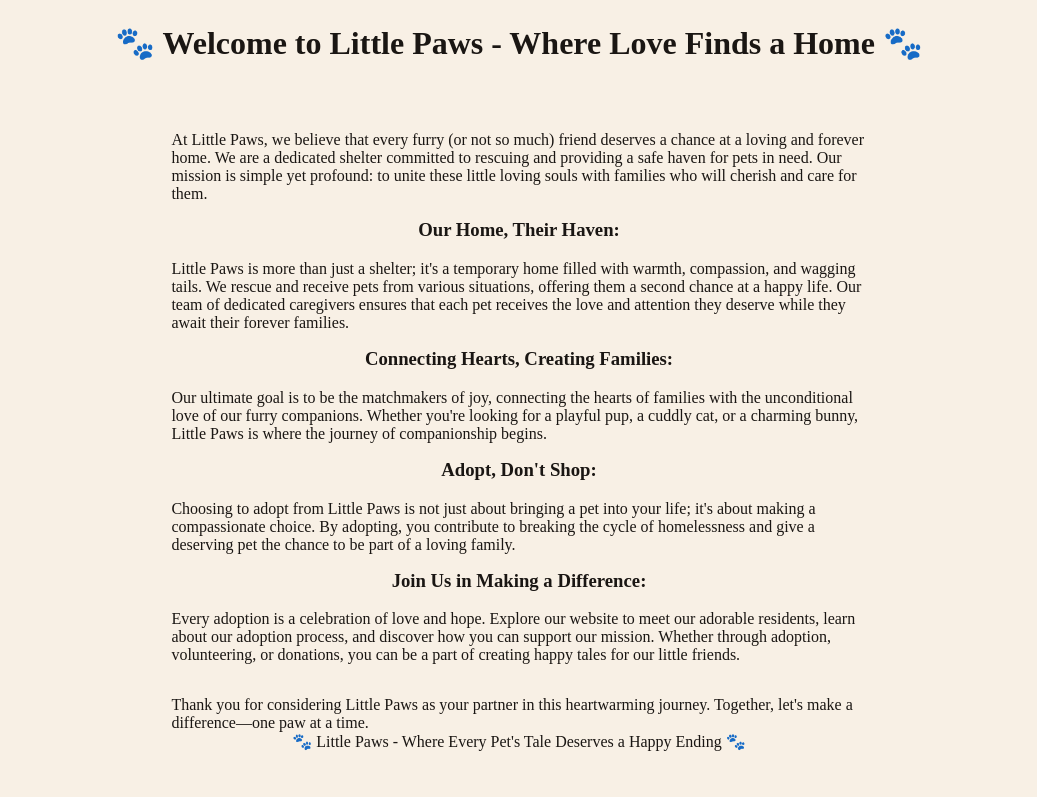
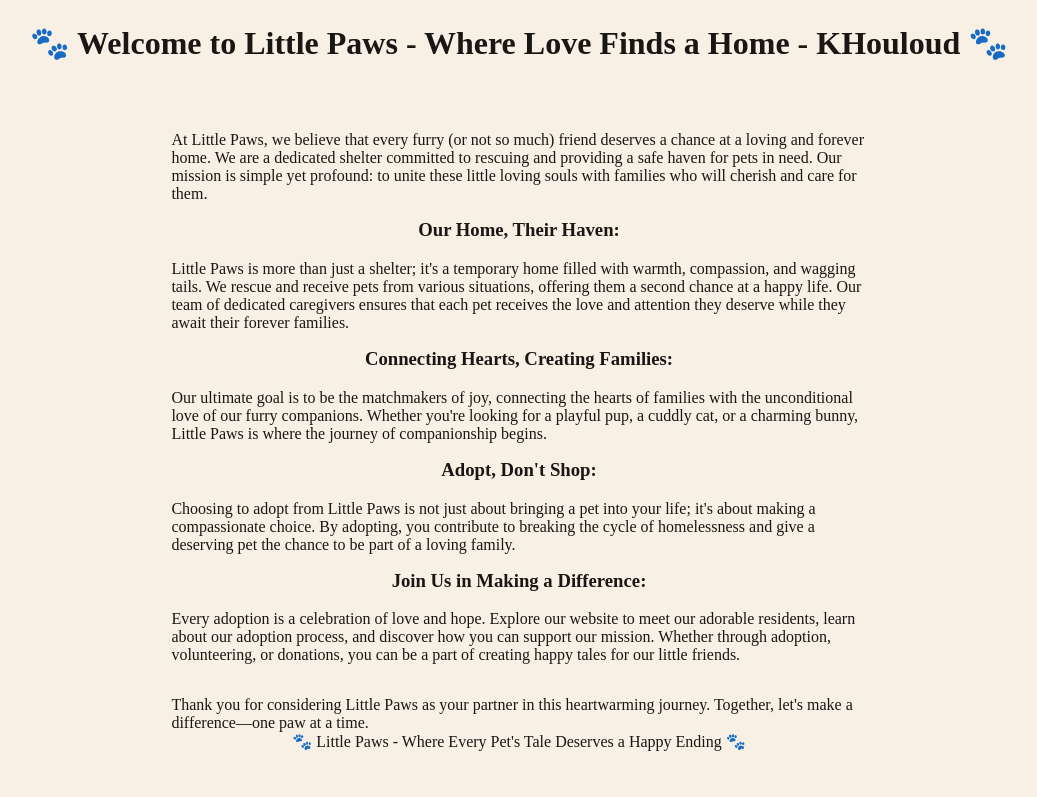
Before and after one commit to ReDI-Cyberspace/Fall-FullStack-bootcamp, a React (Create React App) app: page / in a window 1280 px wide. Shown: the top 797 px of the page, without its empty margins (121-1158 px from the left). Built offline with nearby package versions, Linux system fonts and the light colour scheme.

Commit message:
Adding My name

```diff
--- a/src/components/Main.js
+++ b/src/components/Main.js
@@ -3,7 +3,7 @@ function Main() {
     <div>
       <div>
         <h1 className="homepageTitle">
-          🐾 Welcome to Little Paws - Where Love Finds a Home 🐾
+          🐾 Welcome to Little Paws - Where Love Finds a Home - KHouloud 🐾
         </h1>
         <div className="homepageContent">
           <div className="homepageText">
@@ -24,7 +24,9 @@ function Main() {
               that each pet receives the love and attention they deserve while
               they await their forever families.
             </span>
-            <h3 className="homepageTitle">Connecting Hearts, Creating Families:</h3>
+            <h3 className="homepageTitle">
+              Connecting Hearts, Creating Families:
+            </h3>
             <span>
               Our ultimate goal is to be the matchmakers of joy, connecting the
               hearts of families with the unconditional love of our furry
```
